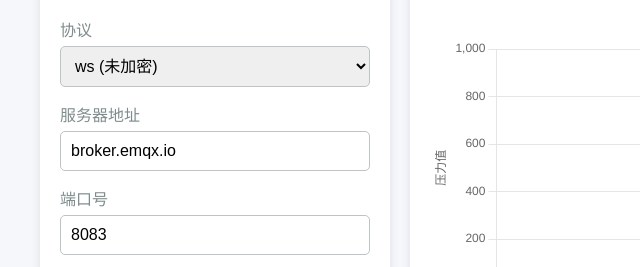
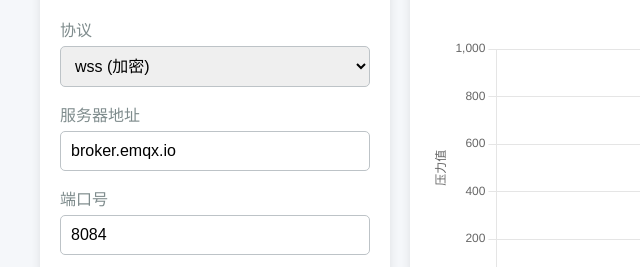
Before and after one commit to lerkeluo/klarity248692.github.io, a plain HTML site: page index.html in a window 1280 px wide. Shown: the part 177-444 px from the top of the page, 0-640 px from the left. Drawn offline with nearby package versions, Linux system fonts and the light colour scheme.

Commit message:
Update index.html

```diff
--- a/index.html
+++ b/index.html
@@ -256,8 +256,8 @@
             <div class="form-group">
                 <label for="protocol">协议</label>
                 <select id="protocol">
+                    <option value="wss">wss (加密)</option>
                     <option value="ws">ws (未加密)</option>
-                    <option value="wss">wss (加密)</option>
                 </select>
             </div>
 
@@ -268,7 +268,7 @@
 
             <div class="form-group">
                 <label for="port">端口号</label>
-                <input type="number" id="port" value="8083" placeholder="例如: 8083 或 8084">
+                <input type="number" id="port" value="8084" placeholder="例如: 8083 或 8084">
             </div>
 
             <div class="form-group">
```
